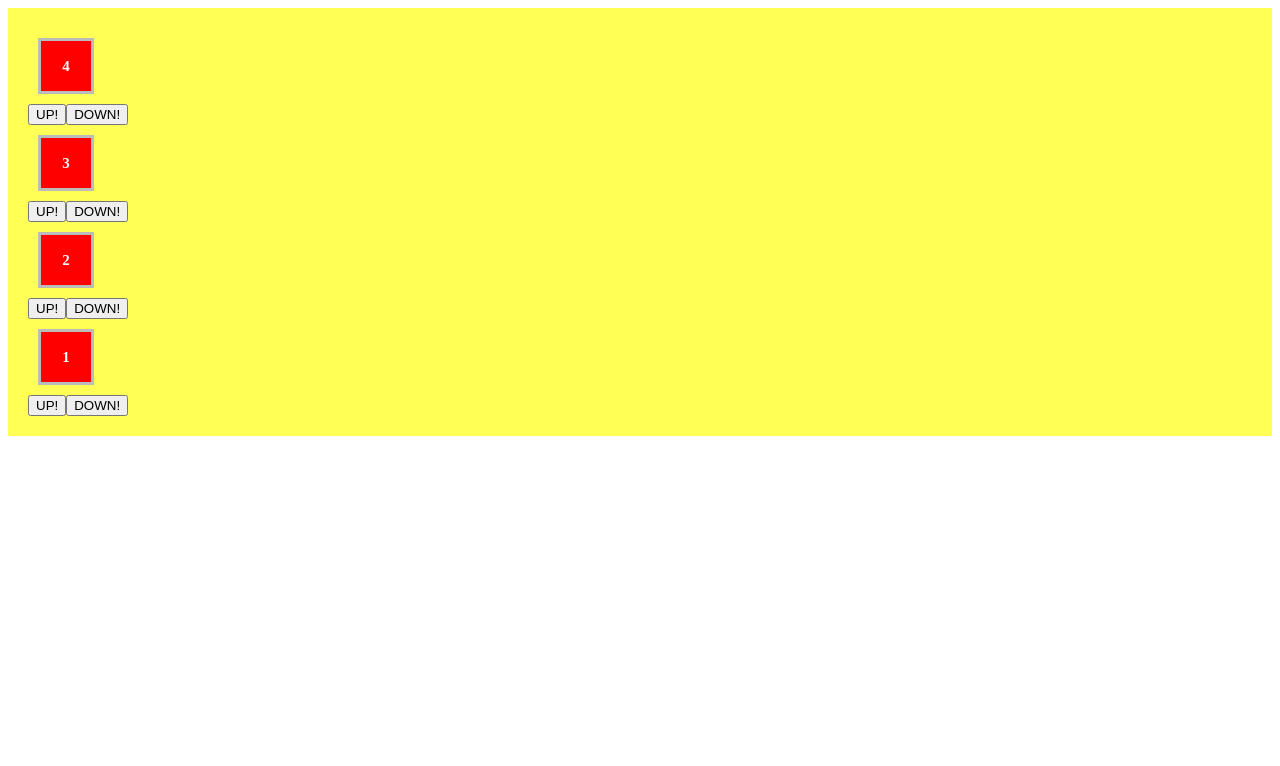
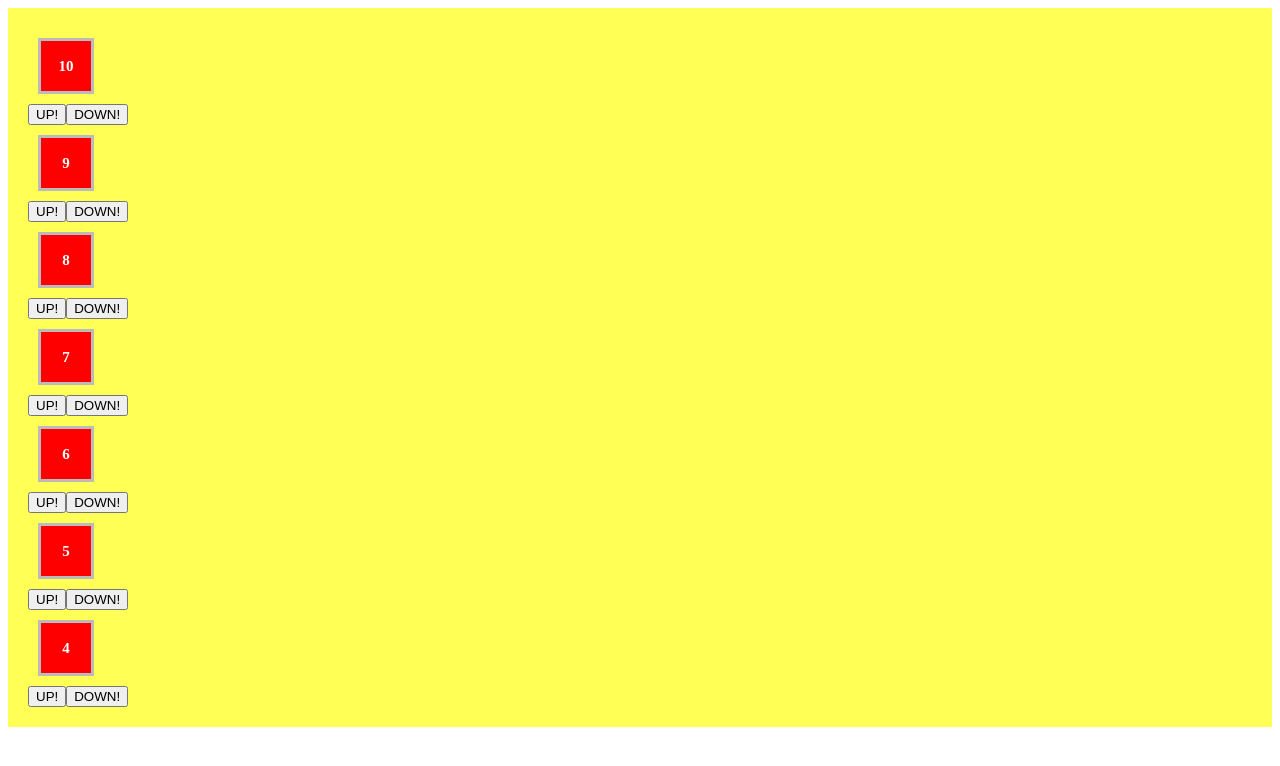
Before and after one commit to marcopestrin/algorithm-lift, a React (Create React App) app: page / in a window 1280 px wide. Shown: the top 766 px of the page. Built offline with nearby package versions, Linux system fonts and the light colour scheme.

Commit message:
loop render level + putted called level into state

```diff
--- a/src/actions.js
+++ b/src/actions.js
@@ -1,10 +1,10 @@
 export const CALL_UP = 'CALL_UP'
 export const CALL_DOWN = 'CALL_DOWN'
 
-export function callUp() {
-  return { type: CALL_UP }
+export function callUp(calledLevel) {
+  return { type: CALL_UP, calledLevel: calledLevel}
 }
 
-export function callDown() {
-  return { type: CALL_DOWN }
+export function callDown(calledLevel) {
+  return { type: CALL_DOWN, calledLevel: calledLevel }
 }
--- a/src/components/lift.js
+++ b/src/components/lift.js
@@ -15,26 +15,19 @@ class liftComponent extends React.Component {
     }
 
     render() {
+        var level = [];
+        for (var i = 10; i > 3; i--) {
+            const thisLevel = i;
+            level.push(
+                <div>
+                    <div className='Level'>{thisLevel}</div>
+                    <button className='up' onClick={()=>this.props.callUp({thisLevel})}>UP!</button>
+                    <button className='down' onClick={()=>this.props.callDown({thisLevel})}>DOWN!</button>
+                </div>
+            );
+        }
         let lift = (
-            <div className="Skyscraper">
-
-                <div className="Level">4</div>
-                <button className="up" onClick={this.props.callUp}>UP!</button>
-                <button className="down" onClick={this.props.callDown}>DOWN!</button>
-
-                <div className="Level">3</div>
-                <button className="up">UP!</button>
-                <button className="down">DOWN!</button>
-
-                <div className="Level">2</div>
-                <button className="up">UP!</button>
-                <button className="down">DOWN!</button>
-
-                <div className="Level">1</div>
-                <button className="up">UP!</button>
-                <button className="down">DOWN!</button>
-
-            </div>
+            <div className="Skyscraper">{level}</div>
         );
         return lift
     }
@@ -45,8 +38,8 @@ const mapStateToProps = state => ({
 
 })
 const mapDispatchToProps = (dispatch) => ({
-    callUp: () => dispatch(callUp()),
-    callDown: () => dispatch(callDown()),
+    callUp: (i) => dispatch(callUp(i.thisLevel)),
+    callDown: (i) => dispatch(callDown(i.thisLevel)),
 })
 
 export default connect(mapStateToProps,mapDispatchToProps)(liftComponent);
--- a/src/index.js
+++ b/src/index.js
@@ -6,7 +6,6 @@ import reducers from './reducers'
 import App from './components/App'
 
 const store = createStore(reducers,window.__REDUX_DEVTOOLS_EXTENSION__ && window.__REDUX_DEVTOOLS_EXTENSION__())
-console.log(store.getState())
 
 render(
   <Provider store={store}>
--- a/src/reducers.js
+++ b/src/reducers.js
@@ -11,9 +11,9 @@ const initialState = {
 function reducer(state = initialState, action) {
     switch (action.type) {
         case CALL_UP:
-            return Object.assign({}, state, { movement:"GOING UPSTAIRS" });
+            return Object.assign({}, state, { movement:"GOING UPSTAIRS", nextStopOTR:action.calledLevel });
         case CALL_DOWN:
-            return Object.assign({}, state, { movement:"GOING DOWNSTAIRS" });
+            return Object.assign({}, state, { movement:"GOING DOWNSTAIRS", nextStopOTR:action.calledLevel  });
         default:
             return state
     }
```
